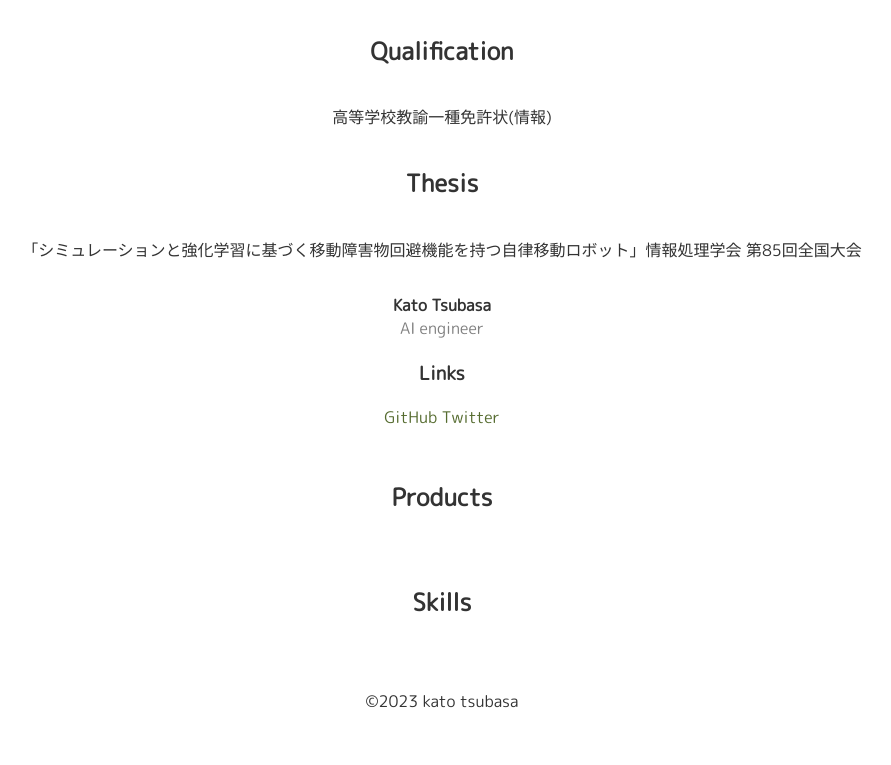
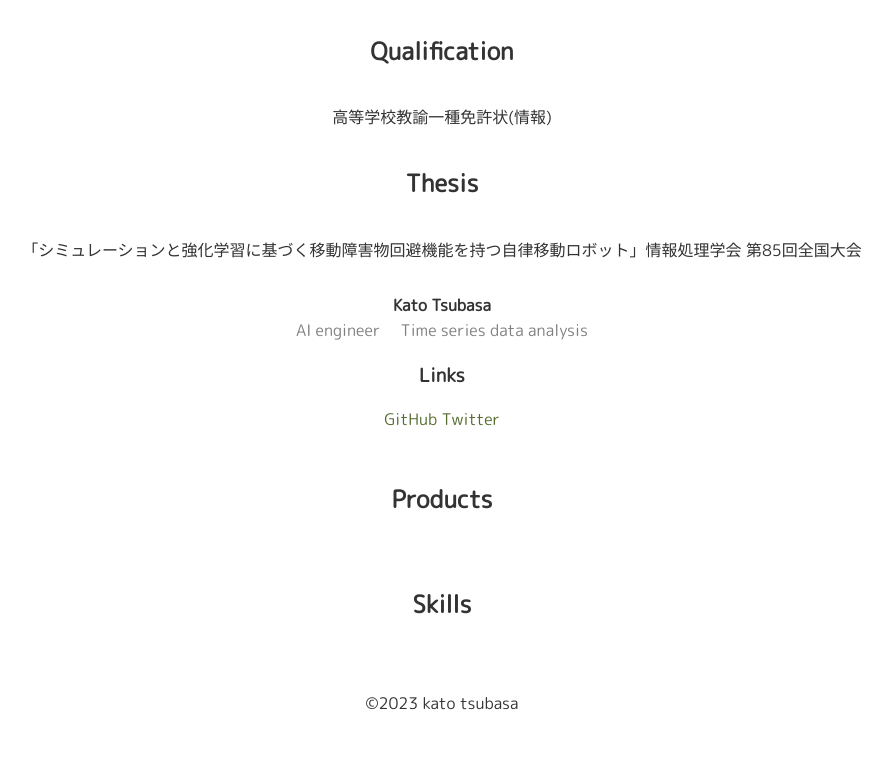
Before and after one commit to youngstar152/portfolio, a plain HTML site: page index.html in a window 1280 px wide. Shown: the part 1286-2051 px from the top of the page, without its empty margins (198-1089 px from the left). Drawn offline with Linux system fonts and the light colour scheme.

Commit message:
Update index.html
add text

```diff
--- a/index.html
+++ b/index.html
@@ -85,6 +85,7 @@
     <p>
         <strong>Kato Tsubasa</strong><br />
         <span style="color: gray">AI engineer</span>
+      　<span style="color: gray">Time series data analysis</span>
       </p>
       <h3>Links</h3>
       <a href="https://github.com/youngstar152">GitHub</a>
```
